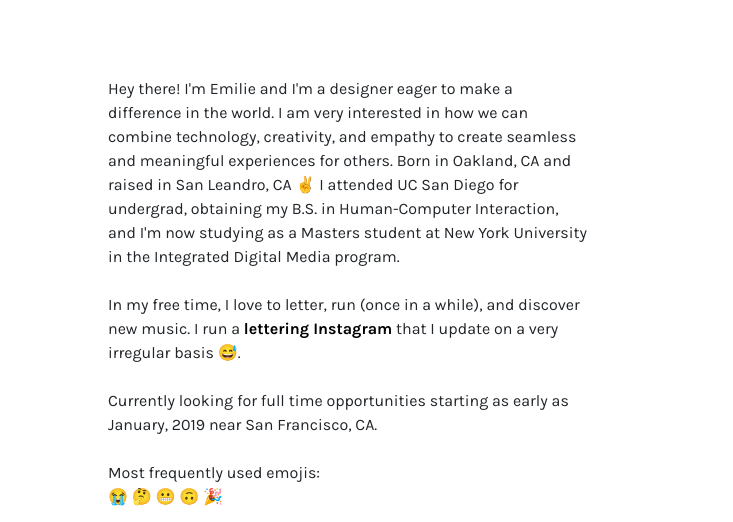
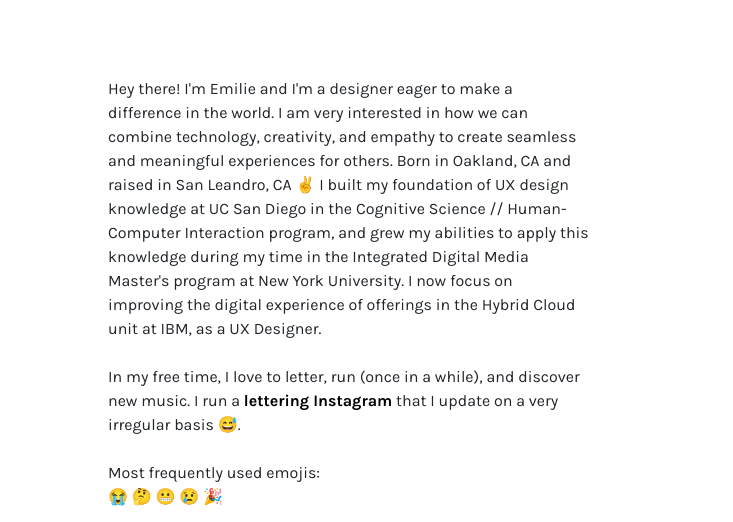
Before and after one commit to emilieshen/emilieshen.github.io, a plain HTML site: page about.html in a window 1280 px wide. Shown: the part 199-721 px from the top of the page, 547-1280 px from the left. Drawn offline with Linux system fonts and the light colour scheme.

Commit message:
updated about description

```diff
--- a/about.html
+++ b/about.html
@@ -66,14 +66,12 @@
               </div>
               <div class="col-md-6">
                   <p>
-                    Hey there! I'm Emilie and I'm a designer eager to make a difference in the world. I am very interested in how we can combine technology, creativity, and empathy to create seamless and meaningful experiences for others. Born in Oakland, CA and raised in San Leandro, CA ✌️ I attended UC San Diego for undergrad, obtaining my B.S. in Human-Computer Interaction, and I'm now studying as a Masters student at New York University in the Integrated Digital Media program.
+                    Hey there! I'm Emilie and I'm a designer eager to make a difference in the world. I am very interested in how we can combine technology, creativity, and empathy to create seamless and meaningful experiences for others. Born in Oakland, CA and raised in San Leandro, CA ✌️ I built my foundation of UX design knowledge at UC San Diego in the Cognitive Science // Human-Computer Interaction program, and grew my abilities to apply this knowledge during my time in the Integrated Digital Media Master's program at New York University. I now focus on improving the digital experience of offerings in the Hybrid Cloud unit at IBM, as a UX Designer.
                     <br><br>
                     In my free time, I love to letter, run (once in a while), and discover new music. I run a <a href="https://instagram.com/mytypadesign">lettering Instagram</a> that I update on a very irregular basis 😅.
                     <br><br>
-                    Currently looking for full time opportunities starting as early as January, 2019 near San Francisco, CA.
-                    <br><br>
                     Most frequently used emojis: <br>
-                    😭 🤔 😬 🙃 🎉
+                    😭 🤔 😬 😢 🎉
                   </p>
                   <a href="mailto:shenemilie@gmail.com" class="btn btn-primary btn-xl text-uppercase js-scroll-trigger">Drop a Line</a>
                   <a href="EmilieShen_Resume.pdf" class="btn btn-primary btn-xl text-uppercase js-scroll-trigger" target="_blank">Resume</a>
```
